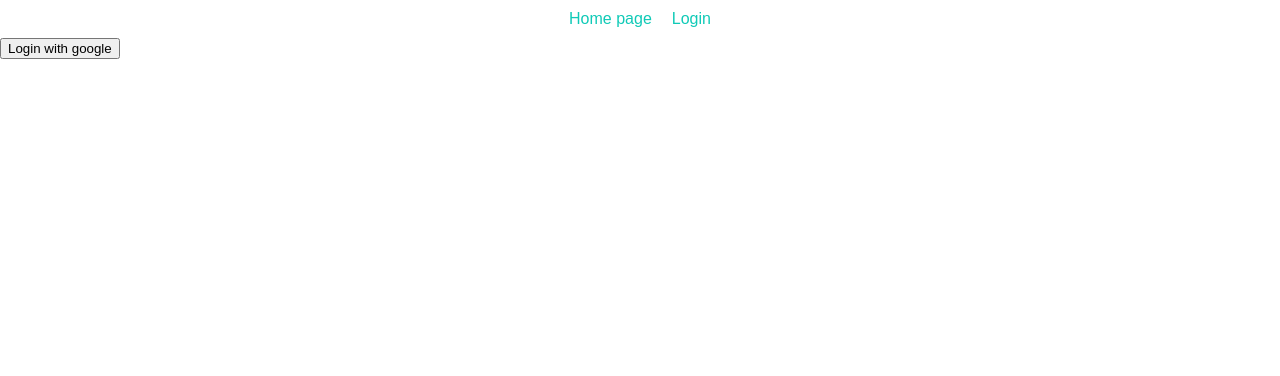
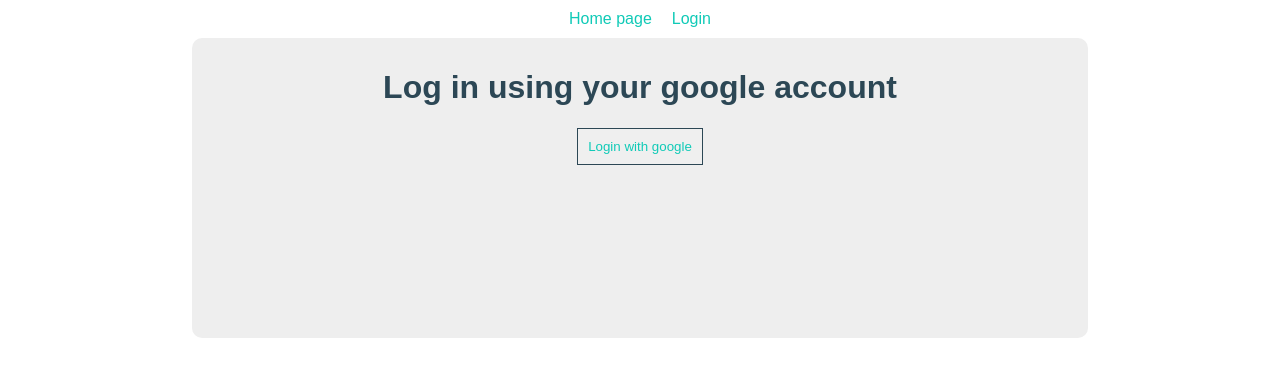
Before and after one commit to abdoemr11/Question-rush, a React (Create React App) app: page /login in a window 1280 px wide. Shown: the top 376 px of the page. Built offline with nearby package versions, Linux system fonts and the light colour scheme.

Commit message:
finished login

```diff
--- a/src/App.css
+++ b/src/App.css
@@ -79,7 +79,21 @@ body {
 /* End  Question styling */
 
 /* Start Login styling */
-/* Start Login styling */
+.login {
+	text-align: center;
+	background-color: #eee;
+	border-radius: 10px;
+	padding: 10px;
+	color: var(--secondary-color);
+	width: 70%;
+	height: 300px;
+}
+.login button {
+	padding: 10px;
+	border: 1px solid var(--secondary-color);
+	color: var(--main-color);
+}
+/* End Login styling */
 .login-warning {
   color: red;
   text-align: center;
--- a/src/components/Login.js
+++ b/src/components/Login.js
@@ -12,7 +12,8 @@ export const Login = ({setIsAuth}) => {
             })
     }
     return(
-        <div className="LoginPath">
+        <div className="login container">
+        <h1>Log in using your google account</h1>
             <button onClick={login_with_google}>Login with google</button>
         </div>
     )
```
